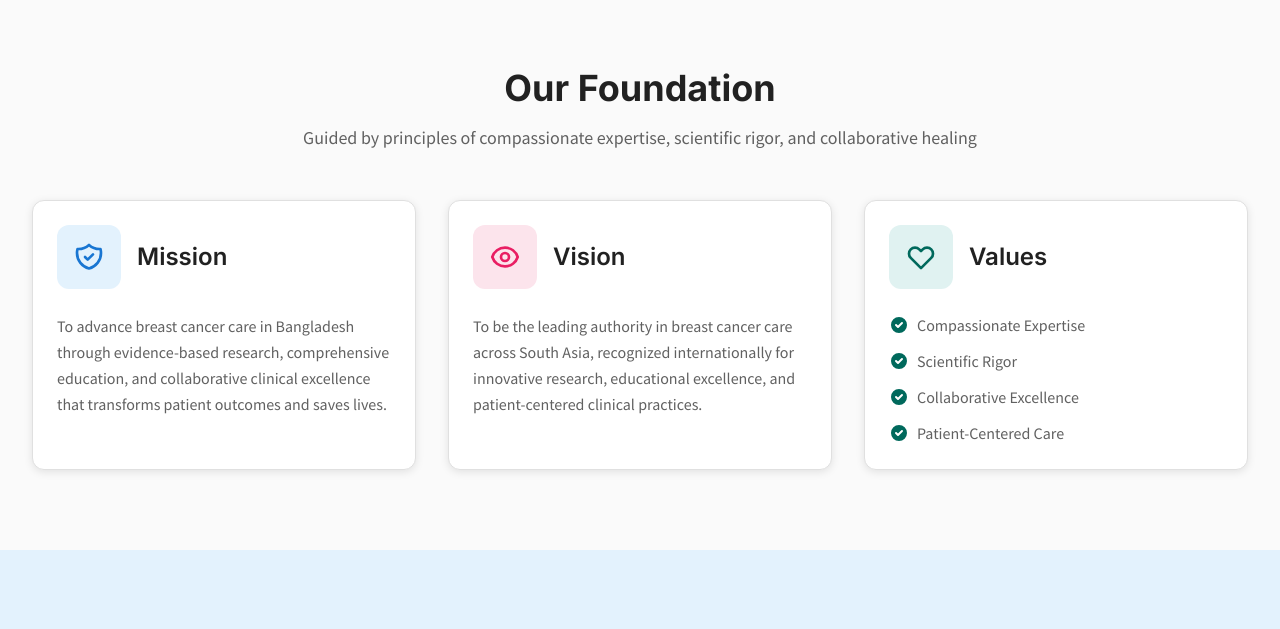
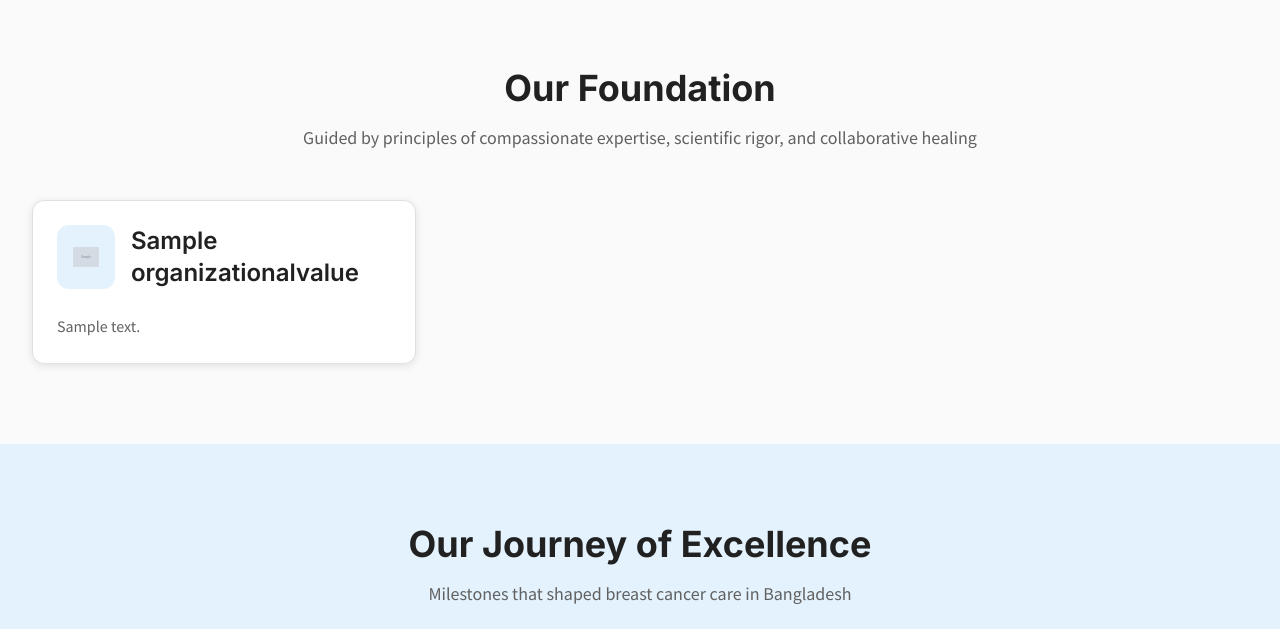
Before and after one commit to FKC117/bsbcs_website, a Django app: page /about/ in a window 1280 px wide. Shown: the part 349-978 px from the top of the page. Run offline with Django 5.2, Linux system fonts and the light colour scheme; tables that the repository leaves empty hold one stand-in row (values such as "Sample post"); grey boxes marked "Sample" are stand-in pictures; some libraries are stand-ins or nearby versions; some web fonts are replaced.

Commit message:
stat card added dynamically

```diff
--- a/bsbcs/templates/pages/about.html
+++ b/bsbcs/templates/pages/about.html
@@ -69,69 +69,75 @@
 
             <div class="grid md:grid-cols-3 gap-8">
                 <!-- Mission Card -->
+                {% if mission %}
                     <div class="card-elevated hover-lift hover-shadow">
                         <div class="flex items-center gap-4 mb-6">
+                            {% if mission.icon_svg %}
+                                <div class="p-4 bg-primary-50 rounded-lg">
+                                    <img src="{{ mission.icon_svg.url }}" alt="{{ mission.title }} icon" class="w-8 h-8 object-contain">
+                                </div>
+                            {% else %}
                                 <div class="p-4 bg-primary-50 rounded-lg">
                                     <svg class="w-8 h-8 text-primary" fill="none" stroke="currentColor" viewBox="0 0 24 24">
                                         <path stroke-linecap="round" stroke-linejoin="round" stroke-width="2" d="M9 12l2 2 4-4m5.618-4.016A11.955 11.955 0 0112 2.944a11.955 11.955 0 01-8.618 3.04A12.02 12.02 0 003 9c0 5.591 3.824 10.29 9 11.622 5.176-1.332 9-6.03 9-11.622 0-1.042-.133-2.052-.382-3.016z"/>
                                     </svg>
                                 </div>
-                        <h3 class="text-2xl font-headline font-semibold text-text-primary">Mission</h3>
+                            {% endif %}
+                            <h3 class="text-2xl font-headline font-semibold text-text-primary">{{ mission.title }}</h3>
                         </div>
-                    <p class="text-text-secondary leading-relaxed">To advance breast cancer care in Bangladesh through evidence-based research, comprehensive education, and collaborative clinical excellence that transforms patient outcomes and saves lives.</p>
+                        <p class="text-text-secondary leading-relaxed">{{ mission.description }}</p>
                     </div>
+                {% endif %}
 
                 <!-- Vision Card -->
+                {% if vision %}
                     <div class="card-elevated hover-lift hover-shadow">
                         <div class="flex items-center gap-4 mb-6">
+                            {% if vision.icon_svg %}
+                                <div class="p-4 bg-secondary-50 rounded-lg">
+                                    <img src="{{ vision.icon_svg.url }}" alt="{{ vision.title }} icon" class="w-8 h-8 object-contain">
+                                </div>
+                            {% else %}
                                 <div class="p-4 bg-secondary-50 rounded-lg">
                                     <svg class="w-8 h-8 text-secondary" fill="none" stroke="currentColor" viewBox="0 0 24 24">
                                         <path stroke-linecap="round" stroke-linejoin="round" stroke-width="2" d="M15 12a3 3 0 11-6 0 3 3 0 016 0z"/>
                                         <path stroke-linecap="round" stroke-linejoin="round" stroke-width="2" d="M2.458 12C3.732 7.943 7.523 5 12 5c4.478 0 8.268 2.943 9.542 7-1.274 4.057-5.064 7-9.542 7-4.477 0-8.268-2.943-9.542-7z"/>
                                     </svg>
                                 </div>
-                        <h3 class="text-2xl font-headline font-semibold text-text-primary">Vision</h3>
+                            {% endif %}
+                            <h3 class="text-2xl font-headline font-semibold text-text-primary">{{ vision.title }}</h3>
                         </div>
-                    <p class="text-text-secondary leading-relaxed">To be the leading authority in breast cancer care across South Asia, recognized internationally for innovative research, educational excellence, and patient-centered clinical practices.</p>
+                        <p class="text-text-secondary leading-relaxed">{{ vision.description }}</p>
                     </div>
+                {% endif %}
 
                 <!-- Values Card -->
+                {% if values %}
                     <div class="card-elevated hover-lift hover-shadow">
                         <div class="flex items-center gap-4 mb-6">
                             <div class="p-4 bg-accent-50 rounded-lg">
+                                {% if values_header_icon_url %}
+                                    <img src="{{ values_header_icon_url }}" alt="{{ values_header_title }} icon" class="w-8 h-8 object-contain">
+                                {% else %}
                                     <svg class="w-8 h-8 text-accent" fill="none" stroke="currentColor" viewBox="0 0 24 24">
                                         <path stroke-linecap="round" stroke-linejoin="round" stroke-width="2" d="M4.318 6.318a4.5 4.5 0 000 6.364L12 20.364l7.682-7.682a4.5 4.5 0 00-6.364-6.364L12 7.636l-1.318-1.318a4.5 4.5 0 00-6.364 0z"/>
                                     </svg>
+                                {% endif %}
                             </div>
-                        <h3 class="text-2xl font-headline font-semibold text-text-primary">Values</h3>
+                            <h3 class="text-2xl font-headline font-semibold text-text-primary">{{ values_header_title }}</h3>
                         </div>
                         <ul class="space-y-3 text-text-secondary">
+                            {% for item in values_items %}
                                 <li class="flex items-start gap-2">
                                     <svg class="w-5 h-5 text-accent flex-shrink-0 mt-0.5" fill="currentColor" viewBox="0 0 20 20">
                                         <path fill-rule="evenodd" d="M10 18a8 8 0 100-16 8 8 0 000 16zm3.707-9.293a1 1 0 00-1.414-1.414L9 10.586 7.707 9.293a1 1 0 00-1.414 1.414l2 2a1 1 0 001.414 0l4-4z" clip-rule="evenodd"/>
                                     </svg>
-                            <span>Compassionate Expertise</span>
+                                    <span>{{ item }}</span>
                                 </li>
-                        <li class="flex items-start gap-2">
-                            <svg class="w-5 h-5 text-accent flex-shrink-0 mt-0.5" fill="currentColor" viewBox="0 0 20 20">
-                                <path fill-rule="evenodd" d="M10 18a8 8 0 100-16 8 8 0 000 16zm3.707-9.293a1 1 0 00-1.414-1.414L9 10.586 7.707 9.293a1 1 0 00-1.414 1.414l2 2a1 1 0 001.414 0l4-4z" clip-rule="evenodd"/>
-                            </svg>
-                            <span>Scientific Rigor</span>
-                        </li>
-                        <li class="flex items-start gap-2">
-                            <svg class="w-5 h-5 text-accent flex-shrink-0 mt-0.5" fill="currentColor" viewBox="0 0 20 20">
-                                <path fill-rule="evenodd" d="M10 18a8 8 0 100-16 8 8 0 000 16zm3.707-9.293a1 1 0 00-1.414-1.414L9 10.586 7.707 9.293a1 1 0 00-1.414 1.414l2 2a1 1 0 001.414 0l4-4z" clip-rule="evenodd"/>
-                            </svg>
-                            <span>Collaborative Excellence</span>
-                        </li>
-                        <li class="flex items-start gap-2">
-                            <svg class="w-5 h-5 text-accent flex-shrink-0 mt-0.5" fill="currentColor" viewBox="0 0 20 20">
-                                <path fill-rule="evenodd" d="M10 18a8 8 0 100-16 8 8 0 000 16zm3.707-9.293a1 1 0 00-1.414-1.414L9 10.586 7.707 9.293a1 1 0 00-1.414 1.414l2 2a1 1 0 001.414 0l4-4z" clip-rule="evenodd"/>
-                            </svg>
-                            <span>Patient-Centered Care</span>
-                        </li>
+                            {% endfor %}
                         </ul>
                     </div>
+                {% endif %}
             </div>
         </div>
     </section>
--- a/bsbcs/website/models.py
+++ b/bsbcs/website/models.py
@@ -362,3 +362,24 @@ class Tag(models.Model):
 
     def __str__(self):
         return self.name
+
+
+class OrganizationalValue(models.Model):
+    VALUE_TYPE_CHOICES = [
+        ('mission', 'Mission'),
+        ('vision', 'Vision'),
+        ('value', 'Value'),
+    ]
+
+    value_type = models.CharField(max_length=20, choices=VALUE_TYPE_CHOICES)
+    title = models.CharField(max_length=255)
+    description = models.TextField()
+    icon_svg = models.ImageField(upload_to='images/icons/', blank=True, null=True)
+    order = models.PositiveIntegerField(default=0)
+
+    def __str__(self):
+        return f"{self.get_value_type_display()} - {self.title}"
+
+    class Meta:
+        ordering = ['value_type', 'order']
+        verbose_name_plural = "Organizational Values"
--- a/bsbcs/website/views.py
+++ b/bsbcs/website/views.py
@@ -14,7 +14,7 @@ from .models import (
     HeroSection, CarouselItem, NewsTickerItem, QuickAccessCard, StatisticCounter,
     MemberSpotlight, ResearchHighlight, Event, CallToAction, BoardMember,
     Committee, Partnership, Award, AnnualReport, ResourceCategory, ResourceItem,
-    Webinar, Member, NavigationLink
+    Webinar, Member, NavigationLink, OrganizationalValue
 )
 
 
@@ -59,6 +59,60 @@ def about(request):
     call_to_action = CallToAction.objects.filter(page='about').first()
     navigation_links = NavigationLink.objects.filter(is_active=True).order_by('order')
 
+    # Fetch organizational values grouped by type
+    mission = OrganizationalValue.objects.filter(value_type='mission').first()
+    vision = OrganizationalValue.objects.filter(value_type='vision').first()
+    values = OrganizationalValue.objects.filter(value_type='value').order_by('order')
+
+    # Prepare values_items for the template. If there are multiple `value` rows,
+    # use each row's title as an item. If there is a single `value` row which
+    # contains a multi-line description (e.g. authors pasted a list into the
+    # description field), split it into list items for rendering.
+    import re
+    values_items = []
+    if values.count() > 1:
+        for v in values:
+            # prefer the title for short list items, fallback to description
+            text = v.title or (v.description or '').strip()
+            if text:
+                values_items.append(text)
+    elif values.count() == 1:
+        single = values.first()
+        desc = (single.description or '').strip()
+        if desc:
+            # split on newlines first
+            parts = [p.strip() for p in re.split(r'[\r\n]+', desc) if p.strip()]
+            if len(parts) == 1:
+                # if still single, try splitting on common separators
+                parts = [p.strip() for p in re.split(r'[;\u2022,]+', desc) if p.strip()]
+            values_items = parts
+        else:
+            # no description, use the title as a single item
+            if single.title:
+                values_items = [single.title]
+
+    # Determine a header title and icon for the Values card.
+    # Prefer an explicit "Values" meta row when present (title like 'Values' or 'Our Values').
+    values_header_title = 'Values'
+    values_header_icon_url = None
+    if values.exists():
+        # try to find a meta/header row
+        header = values.filter(title__iregex=r'^(values|our values?)$').first()
+        if header:
+            values_header_title = header.title
+            if header.icon_svg:
+                values_header_icon_url = header.icon_svg.url
+        else:
+            # no explicit header row: if there's a single row, use its title/icon as header
+            if values.count() == 1:
+                single = values.first()
+                values_header_title = single.title or values_header_title
+                if single.icon_svg:
+                    values_header_icon_url = single.icon_svg.url
+            else:
+                # multiple rows and no header candidate: leave generic title and no icon
+                values_header_title = 'Values'
+
     context = {
         'hero': hero,
         'stats_counters': stats_counters,
@@ -68,6 +122,12 @@ def about(request):
         'awards': awards,
         'call_to_action': call_to_action,
         'navigation_links': navigation_links,
+        'mission': mission,
+        'vision': vision,
+        'values': values,
+        'values_items': values_items,
+        'values_header_title': values_header_title,
+        'values_header_icon_url': values_header_icon_url,
     }
     return render(request, 'pages/about.html', context)
 
```
Also changed, not shown: bsbcs/scripts/check_values.py (added, +23 -0 lines), bsbcs/website/admin.py (+9 -1 lines), bsbcs/media/images/icons/mission.jpg (added), bsbcs/media/images/icons/values.jpg (added), bsbcs/media/images/icons/vission.jpg (added), bsbcs/website/migrations/0005_organizationalvalue.py (added), bsbcs/website/migrations/0010_merge_20251129_1954.py (added). Lines whose indentation alone changed are shown as unchanged.
